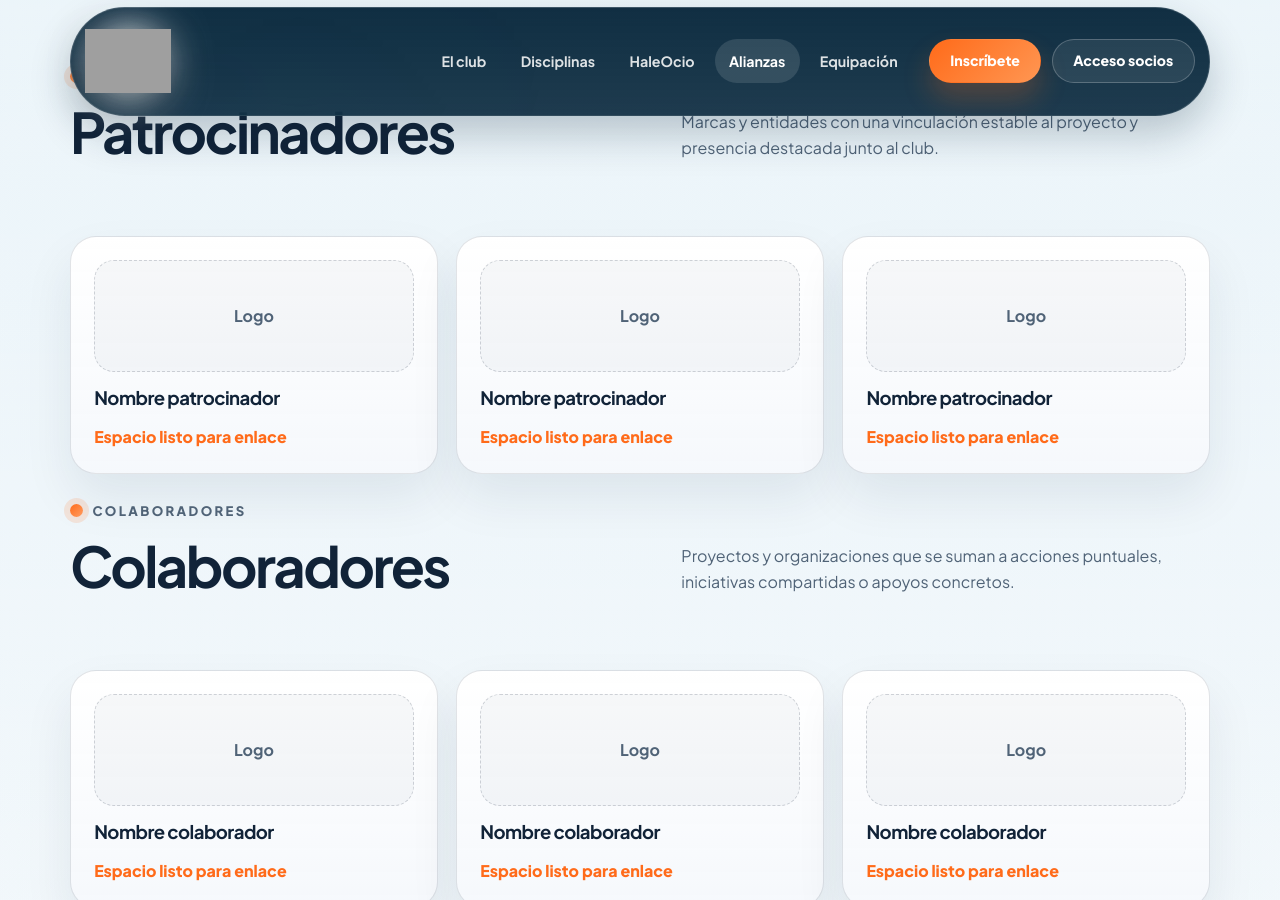
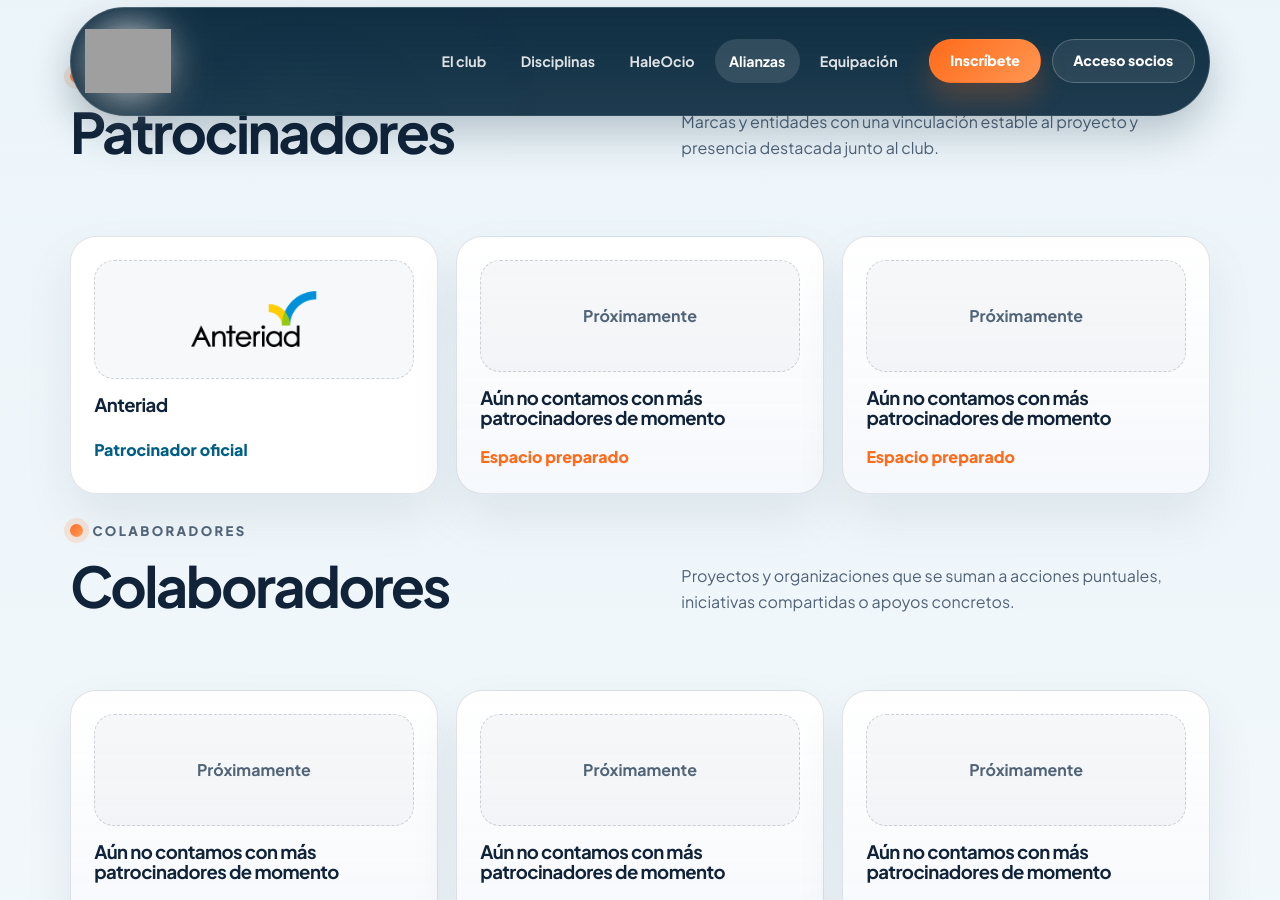
Before and after one commit to igallar98/HalegatosWeb-main, a Jekyll site: the page built from patrocinios.html, in a window 1280 px wide and 900 px high, scrolled down 1728 px. Built offline with Jekyll 4.4.1, drawn with Linux system fonts in a browser that asks for light colours; nearby versions of some CDN libraries; some of the changed text lies outside the part shown; grey boxes are pictures that could not be loaded.

Commit message:
patrocinadores cambiado

```diff
--- a/_data/patrocinios.yml
+++ b/_data/patrocinios.yml
@@ -31,29 +31,56 @@ groups:
   - title: Patrocinadores
     description: Marcas y entidades con una vinculación estable al proyecto y presencia destacada junto al club.
     items:
-      - name: Nombre patrocinador
+      - name: Anteriad
+        image: /static/images/patrocinador-principal.png
+        alt: Logotipo de Anteriad
+        meta: Patrocinador oficial
         url: ""
-      - name: Nombre patrocinador
+      - name: Aún no contamos con más patrocinadores de momento
+        placeholder: Próximamente
+        pending: true
+        meta: Espacio preparado
         url: ""
-      - name: Nombre patrocinador
+      - name: Aún no contamos con más patrocinadores de momento
+        placeholder: Próximamente
+        pending: true
+        meta: Espacio preparado
         url: ""
   - title: Colaboradores
     description: Proyectos y organizaciones que se suman a acciones puntuales, iniciativas compartidas o apoyos concretos.
     items:
-      - name: Nombre colaborador
+      - name: Aún no contamos con más patrocinadores de momento
+        placeholder: Próximamente
+        pending: true
+        meta: Espacio preparado
         url: ""
-      - name: Nombre colaborador
+      - name: Aún no contamos con más patrocinadores de momento
+        placeholder: Próximamente
+        pending: true
+        meta: Espacio preparado
         url: ""
-      - name: Nombre colaborador
+      - name: Aún no contamos con más patrocinadores de momento
+        placeholder: Próximamente
+        pending: true
+        meta: Espacio preparado
         url: ""
   - title: Patrocinadores de eventos
     description: Apoyos asociados a actividades concretas del club, celebraciones, torneos, encuentros o acciones especiales.
     items:
-      - name: Nombre evento
+      - name: Aún no contamos con más patrocinadores de momento
+        placeholder: Próximamente
+        pending: true
+        meta: Espacio preparado
         url: ""
-      - name: Nombre evento
+      - name: Aún no contamos con más patrocinadores de momento
+        placeholder: Próximamente
+        pending: true
+        meta: Espacio preparado
         url: ""
-      - name: Nombre evento
+      - name: Aún no contamos con más patrocinadores de momento
+        placeholder: Próximamente
+        pending: true
+        meta: Espacio preparado
         url: ""
 
 cta:
--- a/assets/css/main.css
+++ b/assets/css/main.css
@@ -1686,6 +1686,13 @@ button {
   font-weight: 700;
 }
 
+.partner-card__logo img {
+  display: block;
+  width: min(100%, 220px);
+  max-height: 86px;
+  object-fit: contain;
+}
+
 .partner-card h3 {
   margin: 0;
   font-size: 1.16rem;
--- a/patrocinios.html
+++ b/patrocinios.html
@@ -91,18 +91,26 @@ keywords: alianza deportiva madrid, colaboraciones deportivas madrid, patrocinad
             {% if item.url and item.url != "" %}
               <a class="partner-card" href="{{ item.url }}" target="_blank" rel="noopener noreferrer">
                 <div class="partner-card__logo">
-                  <span>Logo</span>
+                  {% if item.image %}
+                    <img src="{{ item.image | relative_url }}" alt="{{ item.alt | default: item.name }}" loading="lazy" />
+                  {% else %}
+                    <span>{{ item.placeholder | default: "Logo" }}</span>
+                  {% endif %}
                 </div>
                 <h3>{{ item.name }}</h3>
-                <span class="partner-card__meta">Visitar web</span>
+                <span class="partner-card__meta">{{ item.meta | default: "Visitar web" }}</span>
               </a>
             {% else %}
-              <article class="partner-card partner-card--pending">
+              <article class="partner-card{% if item.pending %} partner-card--pending{% endif %}">
                 <div class="partner-card__logo">
-                  <span>Logo</span>
+                  {% if item.image %}
+                    <img src="{{ item.image | relative_url }}" alt="{{ item.alt | default: item.name }}" loading="lazy" />
+                  {% else %}
+                    <span>{{ item.placeholder | default: "Logo" }}</span>
+                  {% endif %}
                 </div>
                 <h3>{{ item.name }}</h3>
-                <span class="partner-card__meta">Espacio listo para enlace</span>
+                <span class="partner-card__meta">{{ item.meta | default: "Patrocinador confirmado" }}</span>
               </article>
             {% endif %}
           {% endfor %}
```
Also changed, not shown: static/images/patrocinador-principal.png (added).
